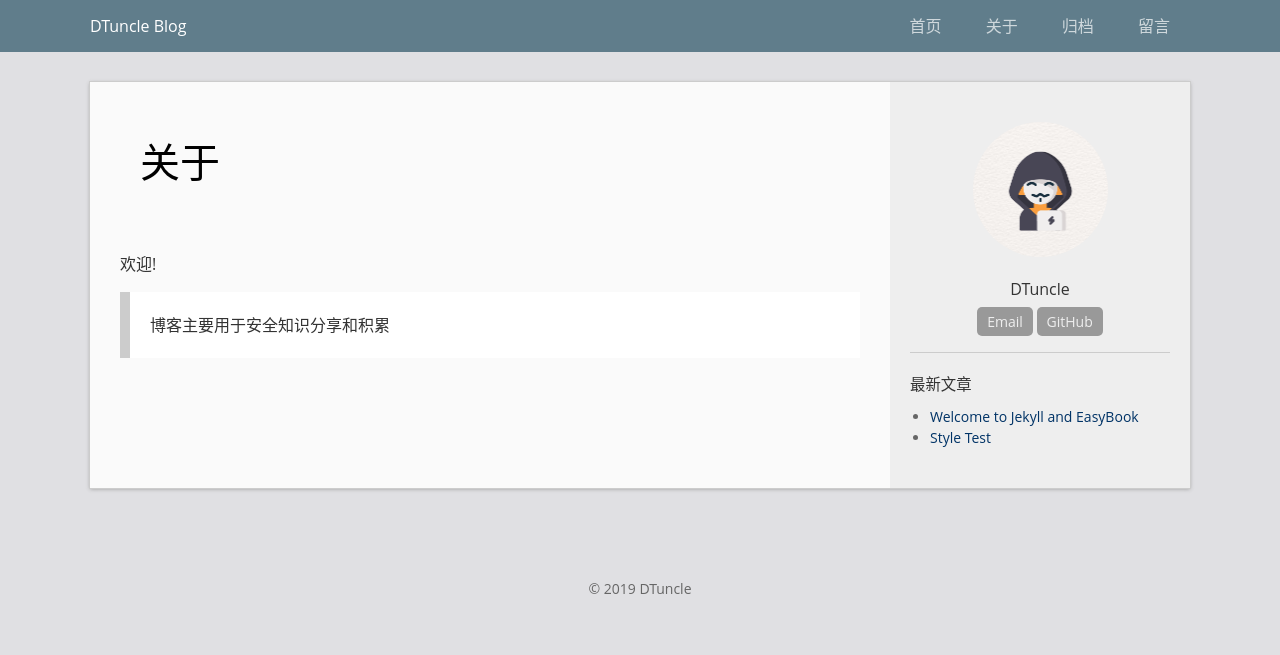
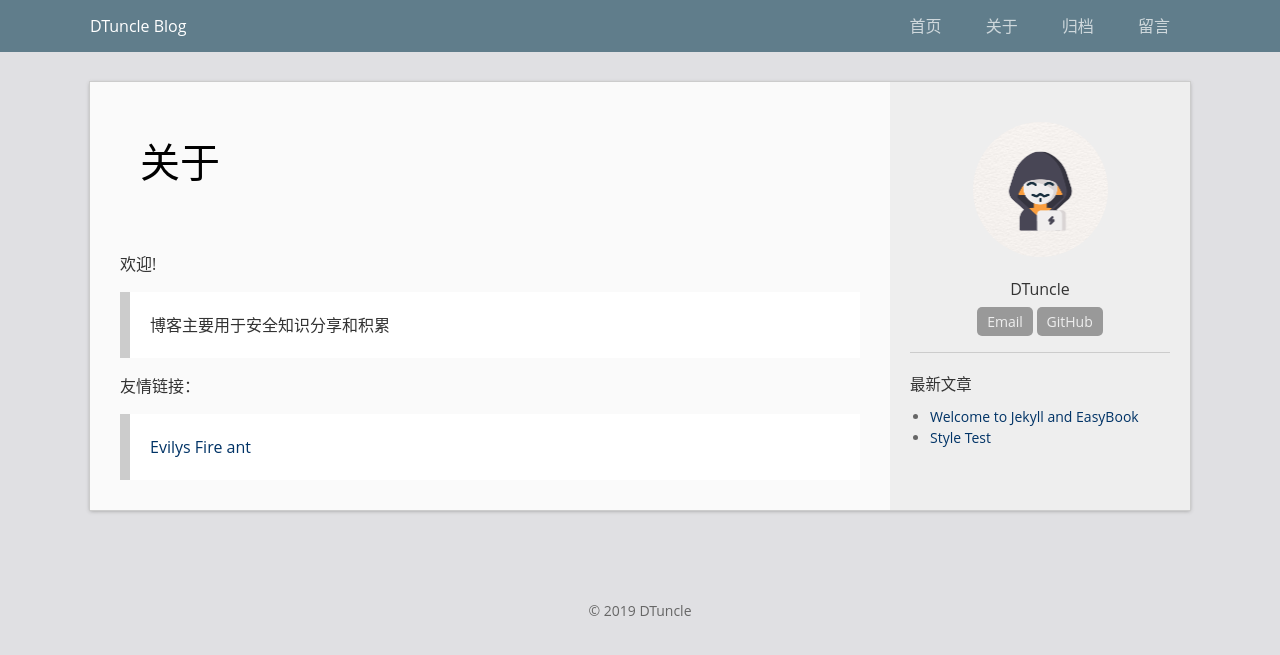
Before and after one commit to dtuncle/dtuncle.github.io, a Jekyll site: the page built from about.md, in a window 1280 px wide. Shown: the top 655 px of the page. Built offline with Jekyll 4.4.1, drawn with Linux system fonts in a browser that asks for light colours.

Commit message:
添加友情链接

```diff
--- a/about.md
+++ b/about.md
@@ -7,3 +7,9 @@ permalink: /about/
 欢迎!
 
 > 博客主要用于安全知识分享和积累
+
+
+友情链接：
+
+> <a href="https://www.evilys.top/" target="_blank">Evilys</a>
+> <a href="https://www.luolikong.vip/" target="_blank">Fire ant</a>
```
